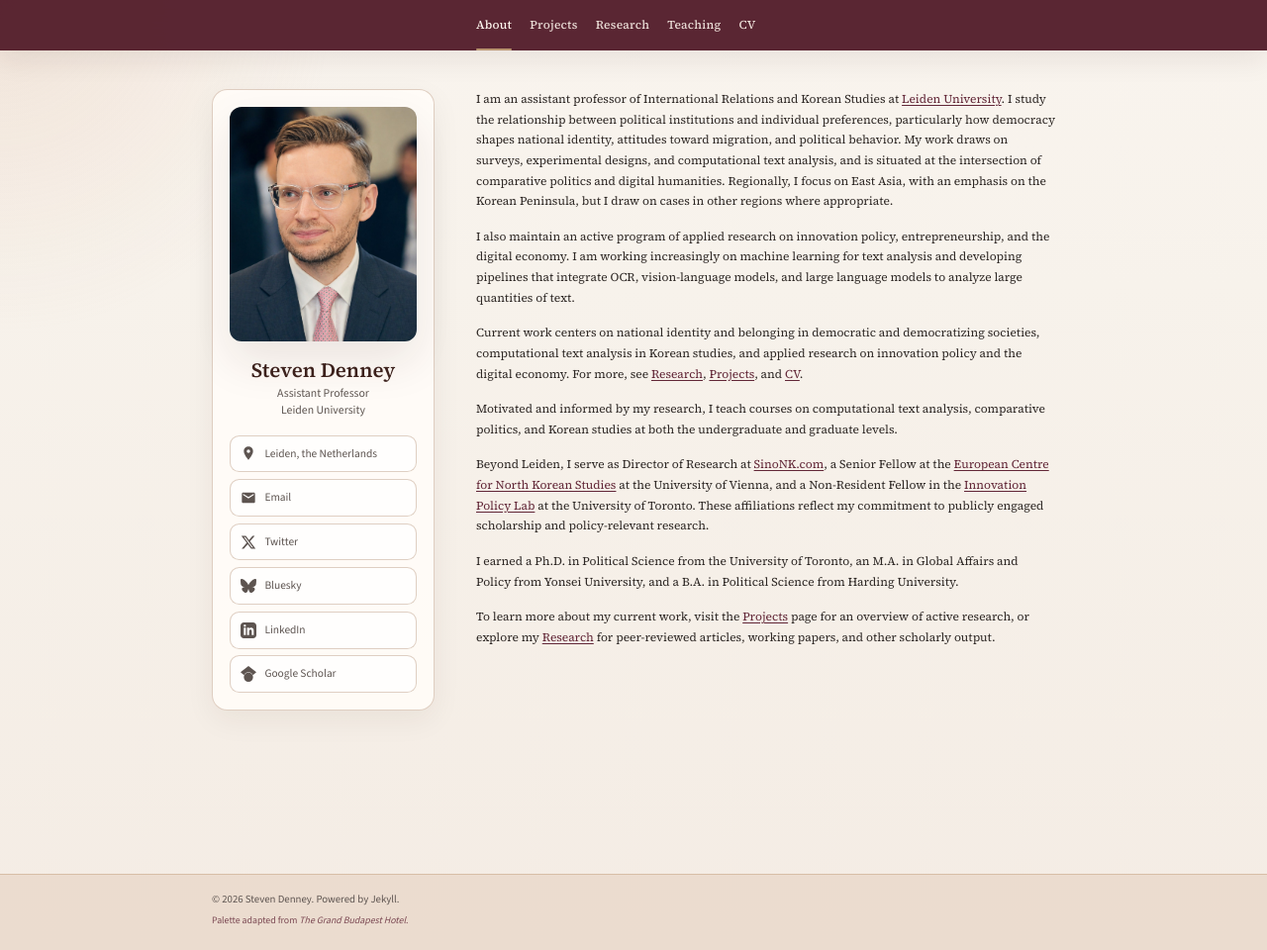
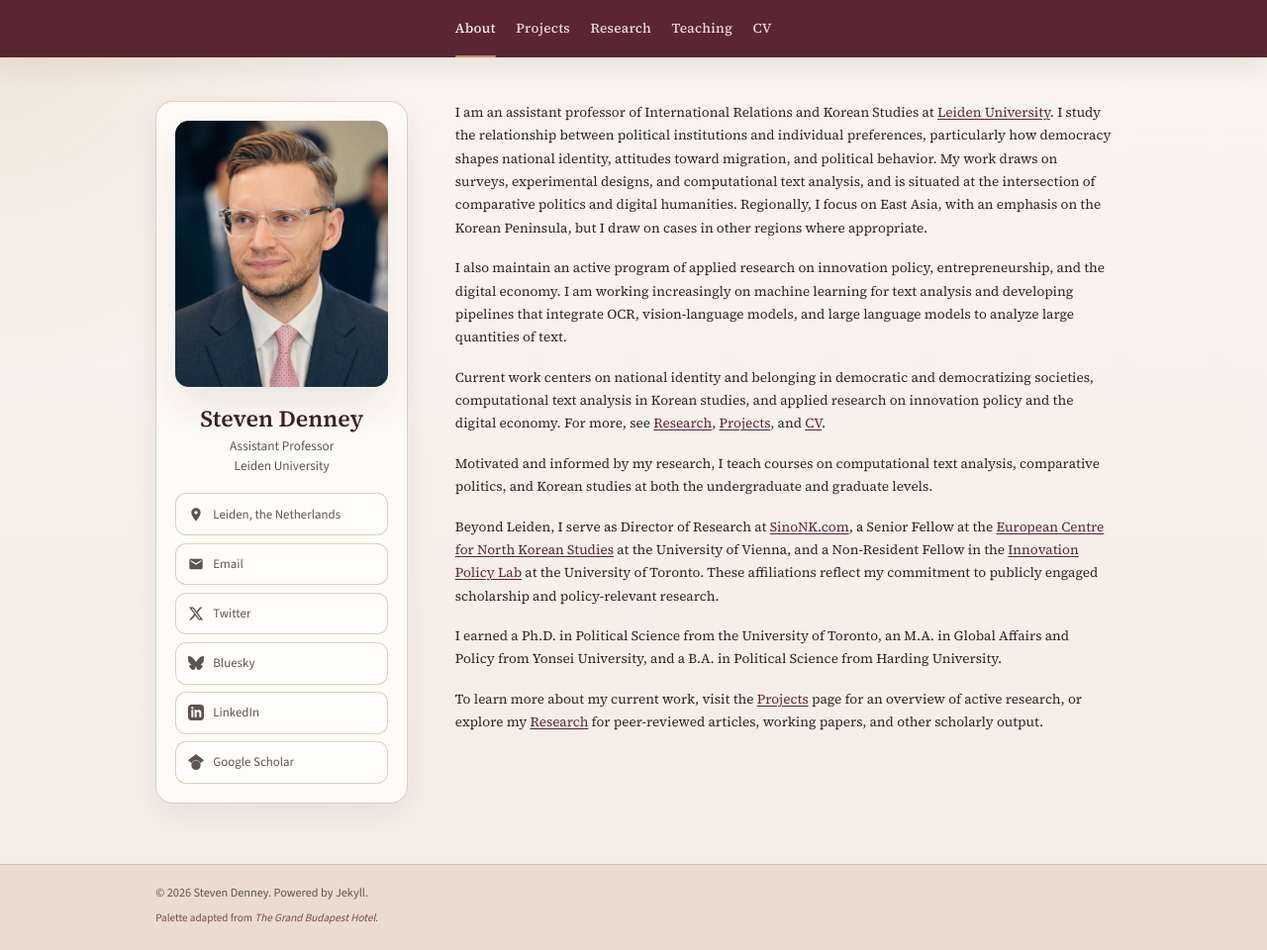
Before and after one commit to scdenney/scdenney.github.io, a Jekyll site: the page built from index.md, in a window 1280 px wide and 960 px high. Shown: the whole window at 99% size. Built offline with Jekyll 4.4.1, drawn with Linux system fonts in a browser that asks for light colours.

Commit message:
Set consistent site text scale

```diff
--- a/_includes/head.html
+++ b/_includes/head.html
@@ -7,6 +7,6 @@
 <link rel="preconnect" href="https://fonts.gstatic.com" crossorigin>
 <link href="https://fonts.googleapis.com/css2?family=Source+Sans+3:wght@400;500;600;700&family=Source+Serif+4:opsz,wght@8..60,400;8..60,500;8..60,600;8..60,700&display=swap" rel="stylesheet">
 
-<link rel="stylesheet" href="{{ '/assets/css/style.css?v=20260505d' | relative_url }}">
+<link rel="stylesheet" href="{{ '/assets/css/style.css?v=20260505e' | relative_url }}">
 
 <link rel="icon" type="image/svg+xml" href="{{ '/assets/images/favicon.svg' | relative_url }}">
--- a/assets/css/style.css
+++ b/assets/css/style.css
@@ -40,7 +40,7 @@
 }
 
 html {
-  font-size: 75%;
+  font-size: 85%;
   scroll-behavior: smooth;
   background:
     radial-gradient(circle at top left, rgba(213, 170, 142, 0.22), transparent 28rem),
```
